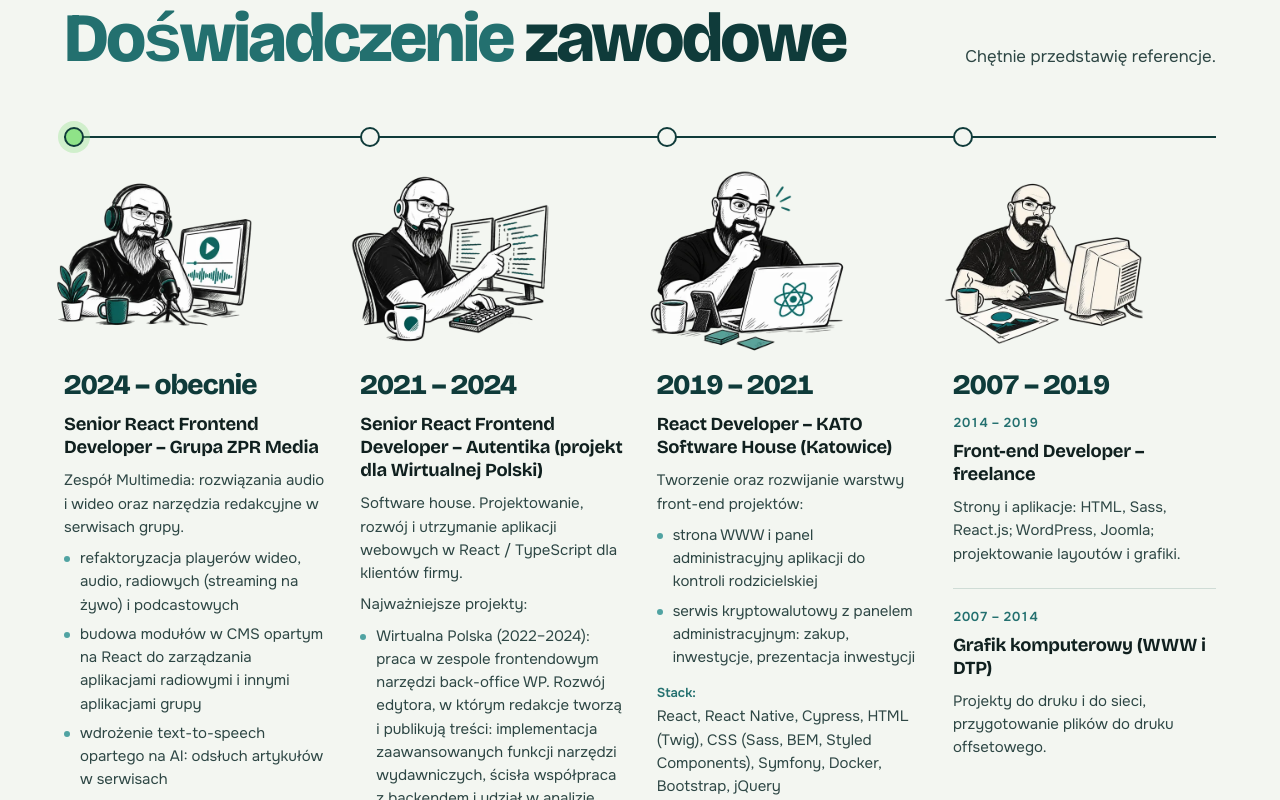
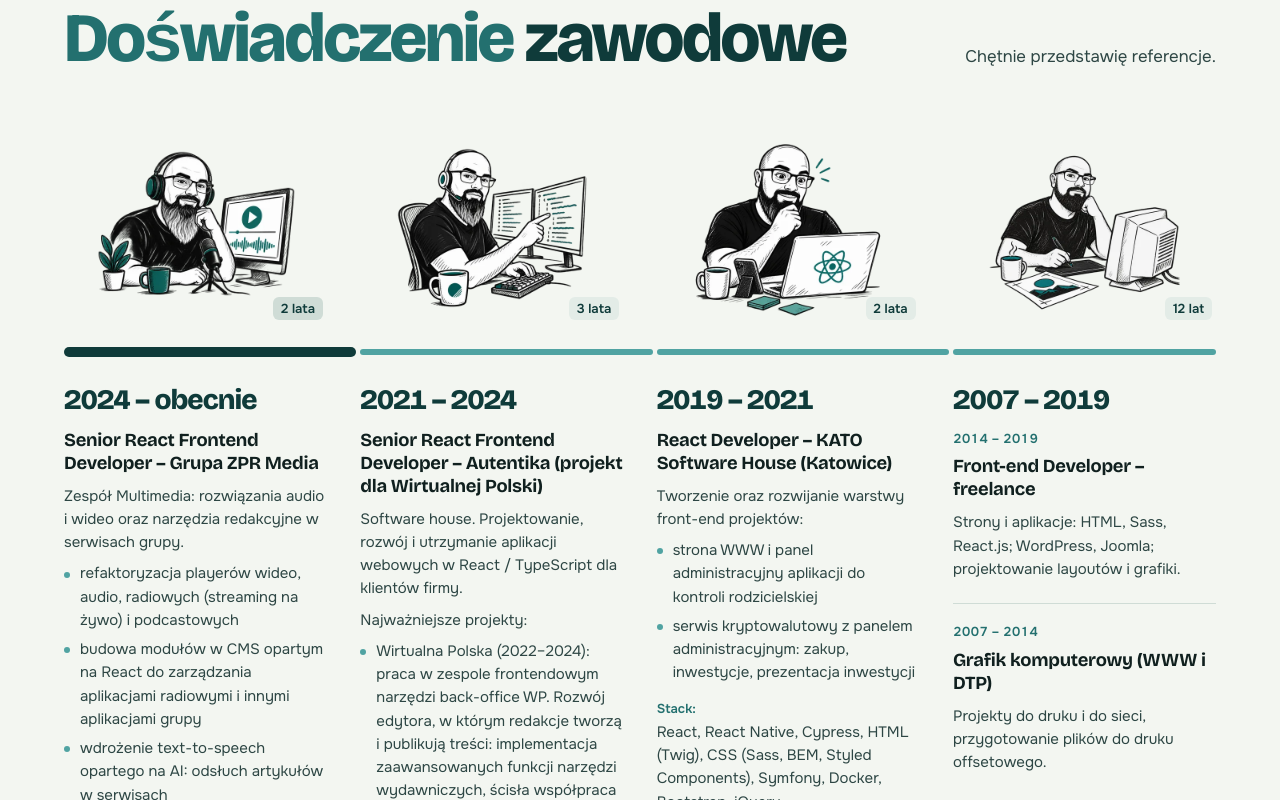
Before and after one commit to g-krzysztof/next-portfolio, a Next.js app: page / in a window 1280 px wide. Shown: the part 1860-2660 px from the top of the page. Built offline with nearby package versions, Linux system fonts and the light colour scheme.

Commit message:
update timeline

```diff
--- a/components/Home/Experience.tsx
+++ b/components/Home/Experience.tsx
@@ -1,13 +1,29 @@
+import { useState } from 'react';
 import styled, { css } from 'styled-components';
 import type { ExperienceSection } from '../../content/types';
 import { useLang } from './lang';
 import { CmsInline, Section, SectionTitle, Wrap, bulletList } from './ui';
 import useInView from './useInView';
 
+// długość okresu w latach do plakietki na miniaturze; „obecnie” liczy się do bieżącego roku
+const CURRENT_YEAR = new Date().getFullYear();
+const periodYears = (period: string) => {
+  const [start, end = CURRENT_YEAR] = (period.match(/\d{4}/g) ?? []).map(
+    Number,
+  );
+  return start ? Math.max(end - start, 1) : 1;
+};
+
+// Oś czasu jako pasek przewijania playera: okresy to rozdziały, szkice to miniatury
+// podglądu nad paskiem; aktywny jest rozdział pod kursorem (domyślnie bieżący).
 const Experience = ({ section }: { section: ExperienceSection }) => {
   const { copy } = useLang();
   const { intro, entries } = section;
-  const [lineRef, inView] = useInView<HTMLOListElement>({ threshold: 0.25 });
+  const [lineRef, inView] = useInView<HTMLOListElement>({
+    rootMargin: '0px 0px -25% 0px',
+  });
+  const [active, setActive] = useState(0);
+  const last = entries.length - 1;
 
   return (
     <Section id="doswiadczenie" aria-labelledby="doswiadczenie-title">
@@ -19,14 +35,24 @@ const Experience = ({ section }: { section: ExperienceSection }) => {
           {intro && <Intro>{intro}</Intro>}
         </Head>
 
-        <Timeline ref={lineRef} $in={inView} style={{ '--n': entries.length }}>
+        <Timeline
+          ref={lineRef}
+          $in={inView}
+          style={{ '--n': entries.length }}
+          onPointerLeave={() => setActive(0)}
+        >
           {entries.map(
             (
               { period, image, imageAlt, role, text, projects, stack, parts },
               index,
             ) => (
-              <Entry key={period}>
+              <Entry
+                key={period}
+                style={{ gridColumn: index + 1 }}
+                onPointerEnter={() => setActive(index)}
+              >
                 <Dot aria-hidden="true" $current={index === 0} />
+                <Preview $active={index === active}>
                   {image && (
                     <Sketch
                       src={image}
@@ -37,6 +63,11 @@ const Experience = ({ section }: { section: ExperienceSection }) => {
                       decoding="async"
                     />
                   )}
+                  <Duration $active={index === active}>
+                    {copy.expYears(periodYears(period))}
+                  </Duration>
+                </Preview>
+                <Body>
                   <Period>{period}</Period>
                   {role && <Role>{role}</Role>}
                   <Detail>
@@ -70,9 +101,20 @@ const Experience = ({ section }: { section: ExperienceSection }) => {
                       </Detail>
                     </Part>
                   ))}
+                </Body>
               </Entry>
             ),
           )}
+          <Seek aria-hidden="true">
+            {entries.map(({ period }, index) => (
+              <Chapter
+                key={period}
+                style={{ '--i': index }}
+                $active={index === active}
+                $last={index === last}
+              />
+            ))}
+          </Seek>
         </Timeline>
       </Wrap>
     </Section>
@@ -95,46 +137,39 @@ const Intro = styled.p`
 `;
 
 const Timeline = styled.ol<{ $in: boolean }>`
+  --gap: clamp(20px, 2.6vw, 40px);
+  --drawn: ${({ $in }) => ($in ? 1 : 0)};
+  /* początek rozdziału w kolumnie: kolumny i odstępy dzielą szerokość po równo */
+  --step: calc((100% + var(--gap)) / var(--n));
   position: relative;
   list-style: none;
   margin-top: clamp(36px, 5vw, 56px);
   display: grid;
   grid-template-columns: repeat(var(--n), minmax(0, 1fr));
-  gap: clamp(20px, 2.6vw, 40px);
+  grid-template-rows: auto 28px auto;
+  gap: 14px var(--gap);
 
-  /* linia osi czasu rysuje się od lewej, gdy sekcja wjedzie w widok */
+  /* na mobile oś jest pionowa: kreska po lewej, kropki przy okresach */
+  @media (max-width: ${({ theme }) => theme.breakpoints.laptopS}) {
+    display: block;
+    padding-left: 32px;
     &::before {
       content: '';
       position: absolute;
-    left: 0;
-    right: 0;
-    top: 9px;
-    height: 2px;
-    background: ${({ theme }) => theme.colors.field};
-    transform-origin: left;
-    transform: scaleX(${({ $in }) => ($in ? 1 : 0)});
-    transition: transform 1.4s ${({ theme }) => theme.ease.out};
-  }
-
-  @media (max-width: ${({ theme }) => theme.breakpoints.laptopS}) {
-    grid-template-columns: 1fr;
-    gap: 0;
-    padding-left: 32px;
-    &::before {
       left: 9px;
-      right: auto;
       top: 0;
       bottom: 0;
       width: 2px;
-      height: auto;
+      background: ${({ theme }) => theme.colors.field};
       transform-origin: top;
-      transform: scaleY(${({ $in }) => ($in ? 1 : 0)});
+      transform: scaleY(var(--drawn));
+      transition: transform 1.4s ${({ theme }) => theme.ease.out};
     }
   }
 
   @media (prefers-reduced-motion: reduce) {
+    --drawn: 1;
     &::before {
-      transform: none;
       transition: none;
     }
   }
@@ -142,17 +177,120 @@ const Timeline = styled.ol<{ $in: boolean }>`
 
 const Entry = styled.li`
   position: relative;
-  padding-top: 40px;
+  display: grid;
+  grid-row: 1 / span 3;
+  grid-template-rows: subgrid;
 
   @media (max-width: ${({ theme }) => theme.breakpoints.laptopS}) {
-    padding: 0 0 36px;
+    display: block;
+    padding: 0 0 40px;
   }
 `;
 
+// miniatura podglądu jak nad paskiem playera; aktywna lekko się przybliża
+const Preview = styled.div<{ $active: boolean }>`
+  position: relative;
+  grid-row: 1;
+  aspect-ratio: 4 / 3;
+
+  img {
+    transform: scale(${({ $active }) => ($active ? 1.05 : 1)});
+  }
+
+  @media (max-width: ${({ theme }) => theme.breakpoints.laptopS}) {
+    max-width: 240px;
+    margin-bottom: 18px;
+    img {
+      transform: none;
+    }
+  }
+
+  @media (prefers-reduced-motion: reduce) {
+    img {
+      transition: none;
+    }
+  }
+`;
+
+const Sketch = styled.img`
+  display: block;
+  width: 100%;
+  height: 100%;
+  padding: 2% 4% 0;
+  object-fit: contain;
+  transition: transform 0.6s ${({ theme }) => theme.ease.out};
+`;
+
+// długość okresu w rogu miniatury, jak czas trwania wideo
+const Duration = styled.span<{ $active: boolean }>`
+  position: absolute;
+  right: 4px;
+  bottom: 4px;
+  padding: 3px 8px;
+  border-radius: 6px;
+  background: ${({ $active, theme }) =>
+    $active ? theme.colors.line : theme.colors.paperDeep};
+  color: ${({ theme }) => theme.colors.field};
+  font-size: 13px;
+  font-weight: 600;
+  line-height: 1.35;
+  transition: background-color 0.35s ${({ theme }) => theme.ease.out};
+
+  @media (prefers-reduced-motion: reduce) {
+    transition: none;
+  }
+`;
+
+const Body = styled.div`
+  grid-row: 3;
+  padding-top: 6px;
+`;
+
+// pasek przewijania: wspólny rząd siatki pod miniaturami, rysuje się od lewej raz
+const Seek = styled.li`
+  position: relative;
+  grid-row: 2;
+  grid-column: 1 / -1;
+  clip-path: inset(-12px calc((1 - var(--drawn)) * 100%) -12px -12px);
+  transition: clip-path 1.4s ${({ theme }) => theme.ease.out};
+
+  @media (max-width: ${({ theme }) => theme.breakpoints.laptopS}) {
+    display: none;
+  }
+  @media (prefers-reduced-motion: reduce) {
+    transition: none;
+  }
+`;
+
+// rozdział sięga od swojej kolumny do początku następnej, z 4px przerwą jak w YouTube
+const Chapter = styled.span<{ $active: boolean; $last: boolean }>`
+  position: absolute;
+  top: 50%;
+  left: calc(var(--i) * var(--step));
+  width: calc(var(--step) - ${({ $last }) => ($last ? 'var(--gap)' : '4px')});
+  height: 6px;
+  border-radius: 99px;
+  background: ${({ theme }) => theme.colors.teal};
+  transform: translateY(-50%);
+  transition:
+    height 0.35s ${({ theme }) => theme.ease.out},
+    background-color 0.35s ${({ theme }) => theme.ease.out};
+  ${({ $active, theme }) =>
+    $active &&
+    css`
+      height: 10px;
+      background: ${theme.colors.field};
+    `}
+`;
+
 const Dot = styled.span<{ $current: boolean }>`
+  display: none;
+
+  @media (max-width: ${({ theme }) => theme.breakpoints.laptopS}) {
+    display: block;
     position: absolute;
-  top: 0;
-  left: 0;
+    top: 6px;
+    left: -32px;
     width: 20px;
     height: 20px;
     border-radius: 50%;
@@ -164,21 +302,6 @@ const Dot = styled.span<{ $current: boolean }>`
         background: ${colors.mint};
         box-shadow: 0 0 0 6px rgba(143, 227, 136, 0.35);
       `}
-  @media (max-width: ${({ theme }) => theme.breakpoints.laptopS}) {
-    left: -32px;
-    top: 6px;
-  }
-`;
-
-const Sketch = styled.img`
-  display: block;
-  width: min(100%, 200px);
-  height: auto;
-  margin: -8px 0 12px -10px;
-
-  @media (max-width: ${({ theme }) => theme.breakpoints.laptopS}) {
-    width: 140px;
-    margin: 0 0 10px -8px;
   }
 `;
 
--- a/components/Home/copy.ts
+++ b/components/Home/copy.ts
@@ -53,6 +53,12 @@ const COPY = {
     reelPause: 'Zatrzymaj rolkę z opinią',
     reelReplay: 'Odtwórz rolkę jeszcze raz',
     expStack: 'Stack:',
+    expYears: (n: number) => {
+      const last = n % 10;
+      const teen = n % 100 >= 12 && n % 100 <= 14;
+      if (n === 1) return '1 rok';
+      return `${n} ${last >= 2 && last <= 4 && !teen ? 'lata' : 'lat'}`;
+    },
     projectRole: 'Moja rola',
     projectWork: 'Co zrobiłem',
     projectProblem: 'Problem',
@@ -171,6 +177,7 @@ const COPY = {
     reelPause: 'Pause the recommendation reel',
     reelReplay: 'Replay the recommendation reel',
     expStack: 'Stack:',
+    expYears: (n: number) => `${n} ${n === 1 ? 'year' : 'years'}`,
     projectRole: 'My role',
     projectWork: 'What I did',
     projectProblem: 'Problem',
```
Also changed, not shown: public/images/experience/2007.webp, 1 other file (tests, documents, lock files or other folders). Lines whose indentation alone changed are shown as unchanged.
